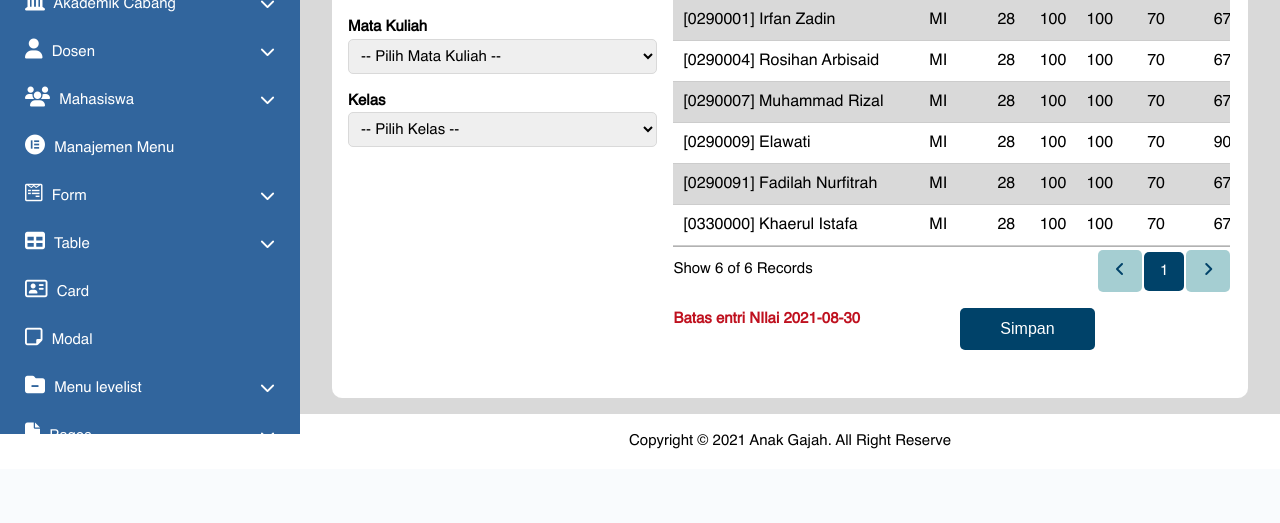
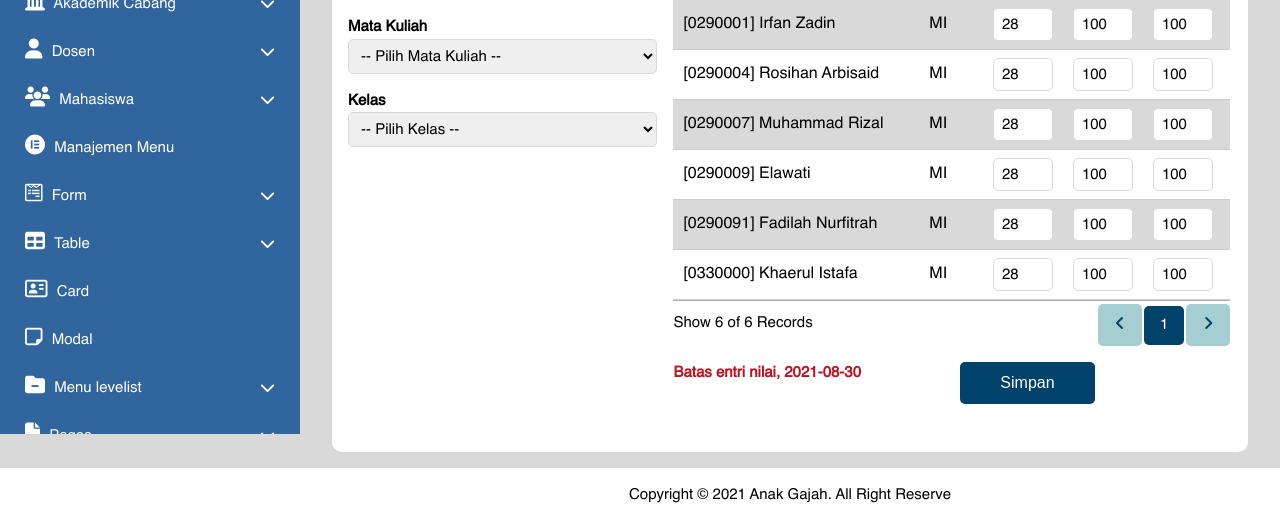
Before and after one commit to beta-tester-cell/mytemplates-admin, a PHP site: page /form-nilai-komponen.php in a window 1280 px wide. Shown: the part 366-889 px from the top of the page. Before the commit the page ends 815 px from the top, so only its background shows below. Run offline with PHP 8.4, Linux system fonts and the light colour scheme; some libraries are stand-ins or nearby versions.

Commit message:
Revisi Penambahan Textbox di table form nilai komponen

```diff
--- a/form-nilai-komponen.php
+++ b/form-nilai-komponen.php
@@ -91,11 +91,11 @@
                                     <tr>
                                         <td>[0290091] Fadilah Nurfitrah</td>
                                         <td class="align-center">MI</td>
-                                        <td class="align-center">28</td>
-                                        <td class="align-center">100</td>
-                                        <td class="align-center">100</td>
-                                        <td class="align-center">70</td>
-                                        <td class="align-center">67</td>
+                                        <td class="align-center"><input type="text" style="width: 60px;" value="28" name="nilai_h[]"></td>
+                                        <td class="align-center"><input type="text" style="width: 60px;" value="100" name="nilai_t[]"></td>
+                                        <td class="align-center"><input type="text" style="width: 60px;" value="100" name="nilai_f[]"></td>
+                                        <td class="align-center"><input type="text" style="width: 60px;" value="70" name="nilai_uts[]"></td>
+                                        <td class="align-center"><input type="text" style="width: 60px;" value="67" name="nilai_uas[]"></td>
                                         <td class="align-center">0</td>
                                         <td class="align-center">72.8</td>
                                         <td class="align-center">B</td>
@@ -103,11 +103,11 @@
                                     <tr>
                                         <td>[0290001] Irfan Zadin</td>
                                         <td class="align-center">MI</td>
-                                        <td class="align-center">28</td>
-                                        <td class="align-center">100</td>
-                                        <td class="align-center">100</td>
-                                        <td class="align-center">70</td>
-                                        <td class="align-center">67</td>
+                                        <td class="align-center"><input type="text" style="width: 60px;" value="28" name="nilai_h[]"></td>
+                                        <td class="align-center"><input type="text" style="width: 60px;" value="100" name="nilai_t[]"></td>
+                                        <td class="align-center"><input type="text" style="width: 60px;" value="100" name="nilai_f[]"></td>
+                                        <td class="align-center"><input type="text" style="width: 60px;" value="70" name="nilai_uts[]"></td>
+                                        <td class="align-center"><input type="text" style="width: 60px;" value="67" name="nilai_uas[]"></td>
                                         <td class="align-center">0</td>
                                         <td class="align-center">72.8</td>
                                         <td class="align-center">B</td>
@@ -115,11 +115,11 @@
                                     <tr>
                                         <td>[0330000] Khaerul Istafa</td>
                                         <td class="align-center">MI</td>
-                                        <td class="align-center">28</td>
-                                        <td class="align-center">100</td>
-                                        <td class="align-center">100</td>
-                                        <td class="align-center">70</td>
-                                        <td class="align-center">67</td>
+                                        <td class="align-center"><input type="text" style="width: 60px;" value="28" name="nilai_h[]"></td>
+                                        <td class="align-center"><input type="text" style="width: 60px;" value="100" name="nilai_t[]"></td>
+                                        <td class="align-center"><input type="text" style="width: 60px;" value="100" name="nilai_f[]"></td>
+                                        <td class="align-center"><input type="text" style="width: 60px;" value="70" name="nilai_uts[]"></td>
+                                        <td class="align-center"><input type="text" style="width: 60px;" value="67" name="nilai_uas[]"></td>
                                         <td class="align-center">0</td>
                                         <td class="align-center">72.8</td>
                                         <td class="align-center">B</td>
@@ -127,11 +127,11 @@
                                     <tr>
                                         <td>[0290004] Rosihan Arbisaid</td>
                                         <td class="align-center">MI</td>
-                                        <td class="align-center">28</td>
-                                        <td class="align-center">100</td>
-                                        <td class="align-center">100</td>
-                                        <td class="align-center">70</td>
-                                        <td class="align-center">67</td>
+                                        <td class="align-center"><input type="text" style="width: 60px;" value="28" name="nilai_h[]"></td>
+                                        <td class="align-center"><input type="text" style="width: 60px;" value="100" name="nilai_t[]"></td>
+                                        <td class="align-center"><input type="text" style="width: 60px;" value="100" name="nilai_f[]"></td>
+                                        <td class="align-center"><input type="text" style="width: 60px;" value="70" name="nilai_uts[]"></td>
+                                        <td class="align-center"><input type="text" style="width: 60px;" value="67" name="nilai_uas[]"></td>
                                         <td class="align-center">0</td>
                                         <td class="align-center">72.8</td>
                                         <td class="align-center">B</td>
@@ -139,11 +139,11 @@
                                     <tr>
                                         <td>[0290007] Muhammad Rizal</td>
                                         <td class="align-center">MI</td>
-                                        <td class="align-center">28</td>
-                                        <td class="align-center">100</td>
-                                        <td class="align-center">100</td>
-                                        <td class="align-center">70</td>
-                                        <td class="align-center">67</td>
+                                        <td class="align-center"><input type="text" style="width: 60px;" value="28" name="nilai_h[]"></td>
+                                        <td class="align-center"><input type="text" style="width: 60px;" value="100" name="nilai_t[]"></td>
+                                        <td class="align-center"><input type="text" style="width: 60px;" value="100" name="nilai_f[]"></td>
+                                        <td class="align-center"><input type="text" style="width: 60px;" value="70" name="nilai_uts[]"></td>
+                                        <td class="align-center"><input type="text" style="width: 60px;" value="67" name="nilai_uas[]"></td>
                                         <td class="align-center">0</td>
                                         <td class="align-center">72.8</td>
                                         <td class="align-center">B</td>
@@ -151,11 +151,11 @@
                                     <tr>
                                         <td>[0290009] Elawati</td>
                                         <td class="align-center">MI</td>
-                                        <td class="align-center">28</td>
-                                        <td class="align-center">100</td>
-                                        <td class="align-center">100</td>
-                                        <td class="align-center">70</td>
-                                        <td class="align-center">90</td>
+                                        <td class="align-center"><input type="text" style="width: 60px;" value="28" name="nilai_h[]"></td>
+                                        <td class="align-center"><input type="text" style="width: 60px;" value="100" name="nilai_t[]"></td>
+                                        <td class="align-center"><input type="text" style="width: 60px;" value="100" name="nilai_f[]"></td>
+                                        <td class="align-center"><input type="text" style="width: 60px;" value="70" name="nilai_uts[]"></td>
+                                        <td class="align-center"><input type="text" style="width: 60px;" value="90" name="nilai_uas[]"></td>
                                         <td class="align-center">0</td>
                                         <td class="align-center">77</td>
                                         <td class="align-center">B+</td>
@@ -164,8 +164,8 @@
                             </table>
                         </div>
                         <div class="form grid-2 grid-gap-1 py-1">
-                            <span class="text-danger"><b>Batas entri NIlai  2021-08-30</b></span>
-                            <button class="btn btn-sm btn-primary" id="button-simpan-nilai">Simpan</button>
+                            <span class="text-danger"><b>Batas entri nilai,  2021-08-30</b></span>
+                            <button class="btn btn-sm btn-primary" id="button-simpan-nilai" disabled>Simpan</button>
                         </div>
 
                     </div>
```
